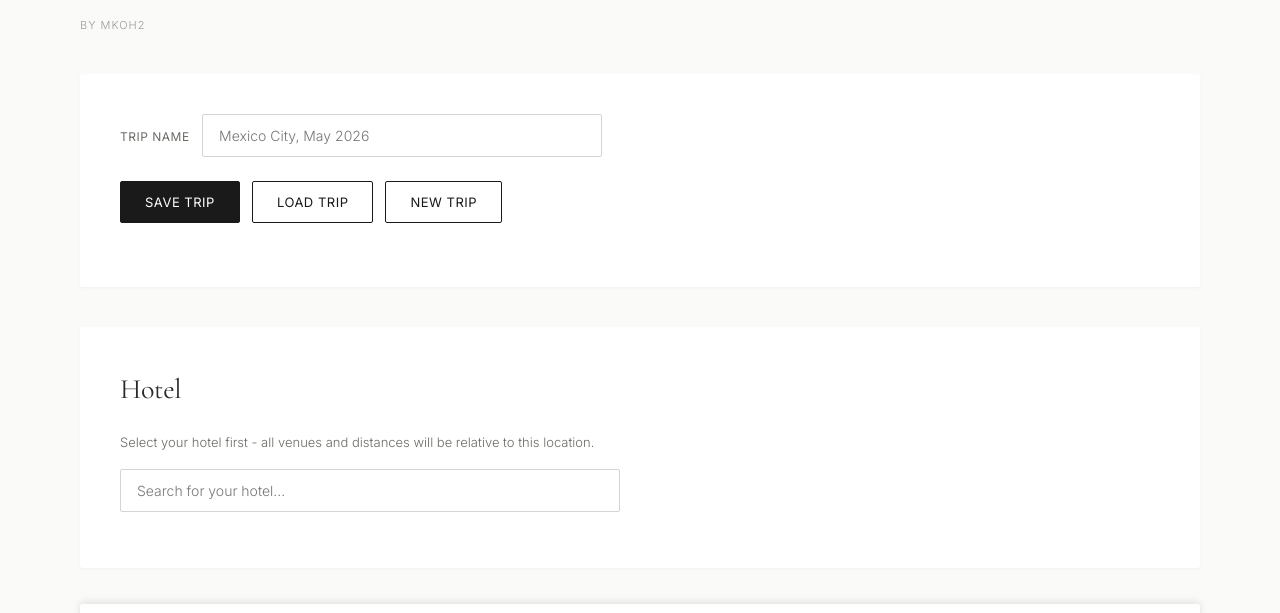
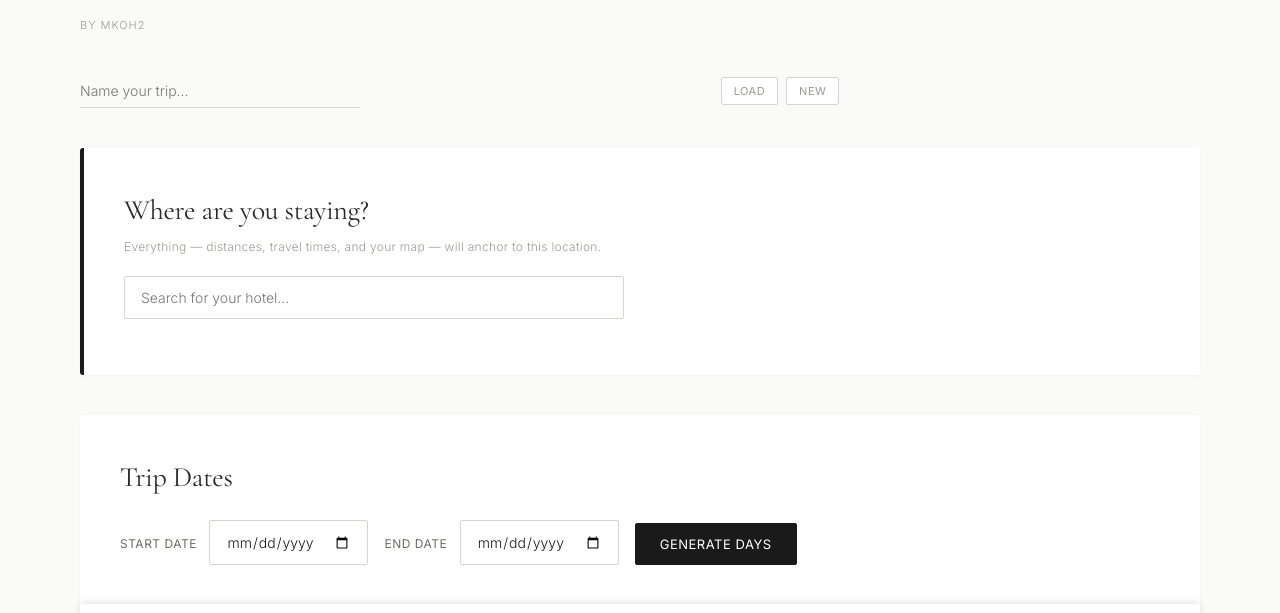
Before and after one commit to mkoh2/trip-planner-vercel, a website: page index.html in a window 1280 px wide. Shown: the part 140-753 px from the top of the page. Drawn offline with nearby package versions, Linux system fonts and the light colour scheme; some packages are replaced by stand-ins of ours.

Commit message:
css updates to make it pretty pretty

```diff
--- a/index.html
+++ b/index.html
@@ -850,26 +850,29 @@
     <h1>Trip Planner</h1>
     <p style="font-size: 11px; letter-spacing: 1px; text-transform: uppercase;
    color: #9B9B96; margin-top: -40px; margin-bottom: 40px;">by mkoh2</p>
-    <div class="section" id="trip-management">
-        <div class="input-group">
-            <label>Trip Name</label>
-            <input type="text" id="trip-name" placeholder="Mexico City, May 2026"
-                style="width: 100%; max-width: 400px;">
+    <div id="trip-management"
+        style="margin-bottom: 40px; display: flex; justify-content: space-between; align-items: center;">
+        <div>
+            <input type="text" id="trip-name" placeholder="Name your trip..." style="width: 280px; border: none; border-bottom: 1px solid #D4D4D0;
+            border-radius: 0; padding: 8px 0; font-size: 14px; background: transparent;">
         </div>
-
-        <div style="margin-top: 24px; display: flex; gap: 12px; flex-wrap: wrap;">
-            <button id="save-trip-btn" class="btn-primary">Save Trip</button>
-            <button id="load-trip-btn">Load Trip</button>
-            <button id="new-trip-btn">New Trip</button>
+        <div style="display: flex; gap: 8px;">
+            <button id="load-trip-btn"
+                style="padding: 6px 12px; font-size: 11px; border-color: #D4D4D0; color: #9B9B96;">Load</button>
+            <button id="new-trip-btn"
+                style="padding: 6px 12px; font-size: 11px; border-color: #D4D4D0; color: #9B9B96;">New</button>
         </div>
-
-        <div id="saved-trips-list" style="margin-top: 24px;"></div>
+        <div id="saved-trips-list"></div>
     </div>
 
-    <div class="section" id="hotel-section">
-        <h2>Hotel</h2>
-        <p style="color: #6B6B66; font-size: 13px; margin-bottom: 16px;">Select your hotel first - all venues and
-            distances will be relative to this location.</p>
+    <div id="saved-trips-list" style="margin-top: 24px;"></div>
+    </div>
+
+    <div class="section" id="hotel-section" style="border-left: 4px solid #1A1A1A;">
+        <h2 style="margin-bottom: 4px;">Where are you staying?</h2>
+        <p style="color: #9B9B96; font-size: 12px; letter-spacing: 0.3px; margin-bottom: 20px;">
+            Everything — distances, travel times, and your map — will anchor to this location.
+        </p>
         <input type="text" id="hotel-search" placeholder="Search for your hotel..."
             style="width: 100%; max-width: 500px;">
         <div id="hotel-display" style="margin-top: 16px; color: #6B6B66; font-size: 14px;"></div>
@@ -1073,6 +1076,7 @@
             }
 
             displaySavedTrips();
+            loadFromURL();
         }
 
         async function loadFromURL() {
@@ -1108,13 +1112,10 @@
             }
         }
 
-        loadFromURL();
-
         function initializeMap() {
-            const defaultCenter = { lat: 40.7128, lng: -74.0060 };
             map = new google.maps.Map(document.getElementById('map'), {
-                zoom: 13,
-                center: defaultCenter,
+                zoom: 2,
+                center: { lat: 20, lng: 0 },
                 mapTypeControl: true,
                 streetViewControl: false,
                 styles: [
```
